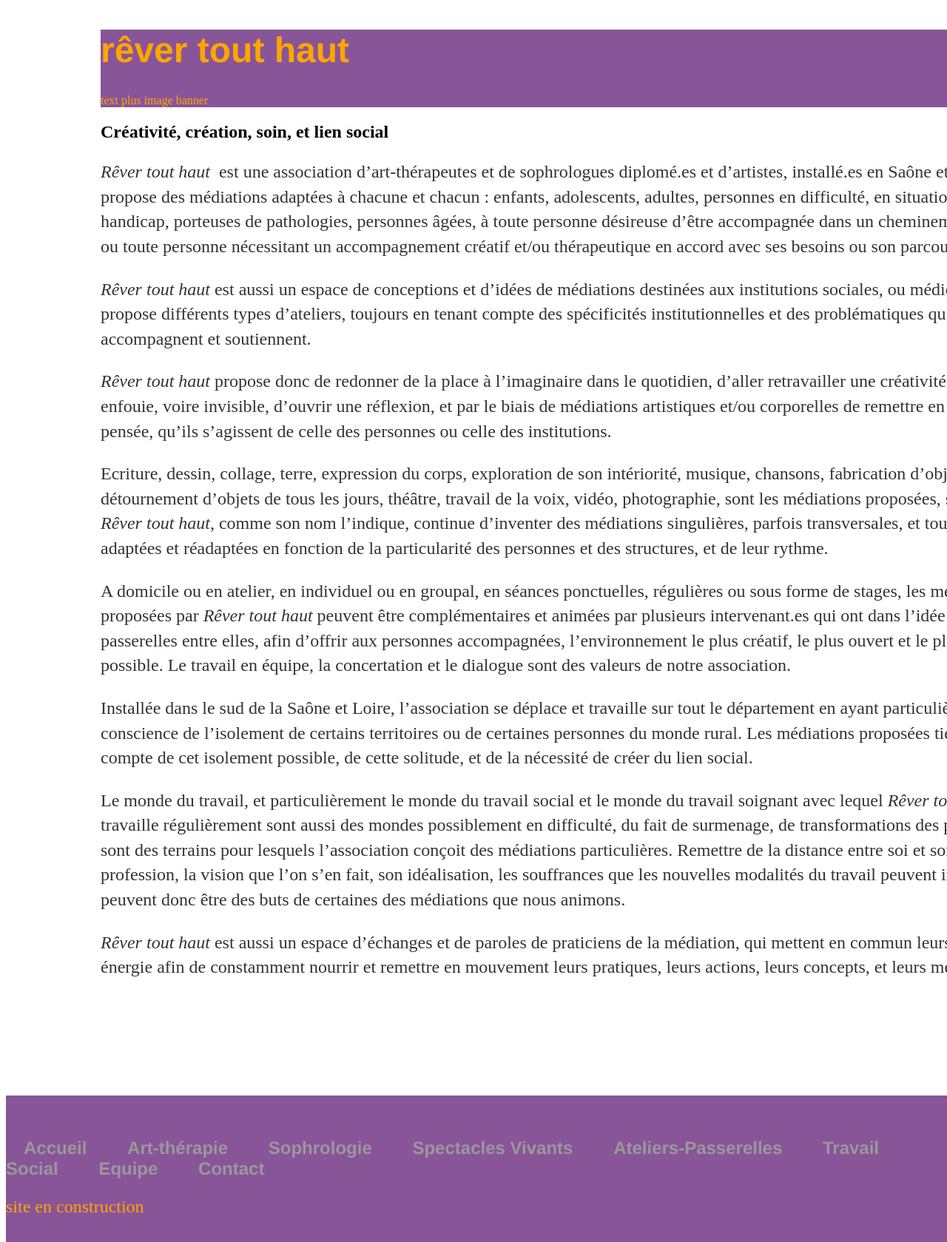
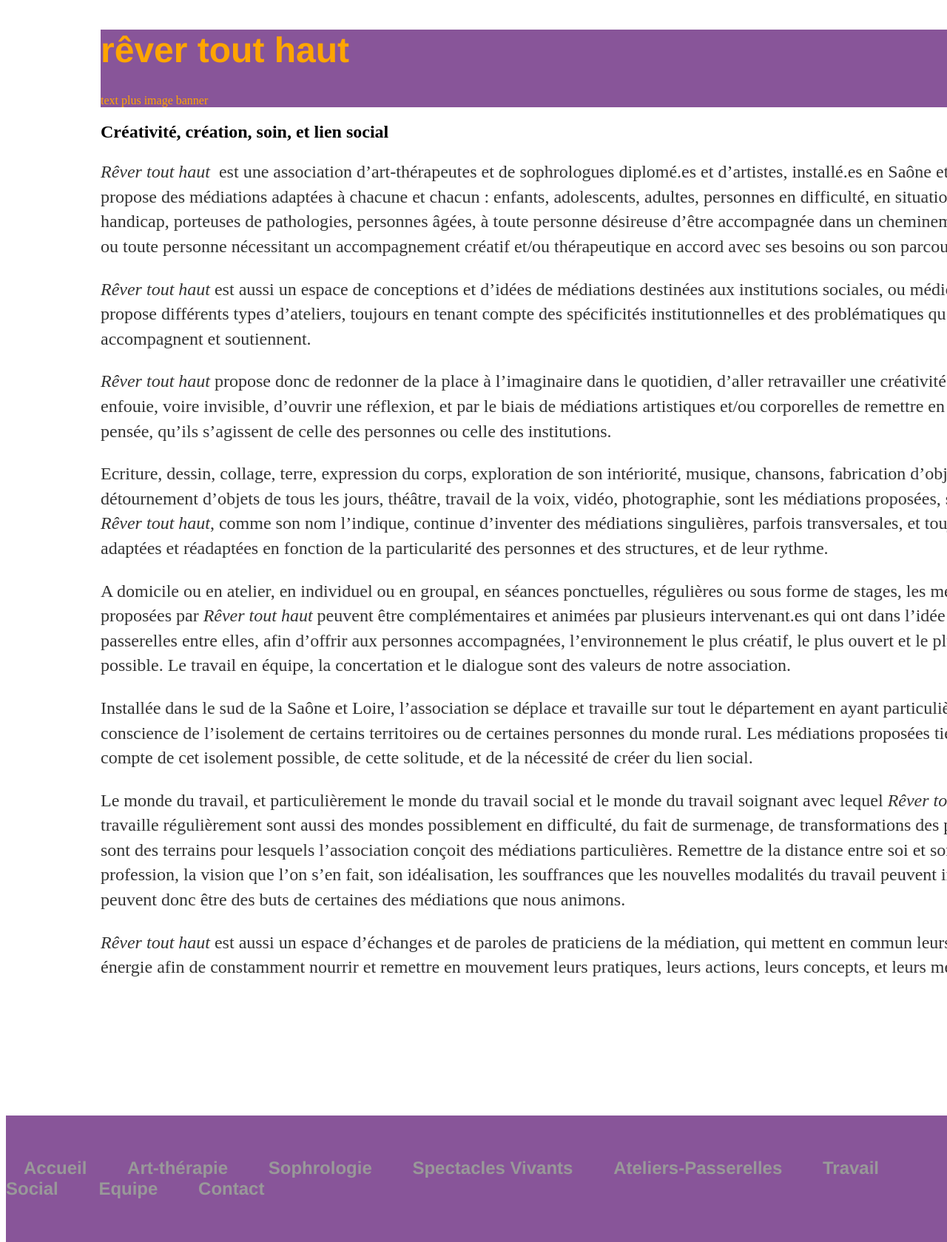
Before and after one commit to leshnik/revertouthaut, a Jekyll site: the page built from index.md, in a window 1280 px wide. Shown: the whole page at 74% size. Built offline with Jekyll 4.4.1, drawn with Linux system fonts in a browser that asks for light colours.

Commit message:
Take out site construction from footer.

```diff
--- a/_includes/footer.html
+++ b/_includes/footer.html
@@ -3,6 +3,6 @@
     <ul class="footer-nav nav-links">
       {% include nav-links.html %}
     </ul>
-    site en construction
+
   </nav>
 </footer>
```
